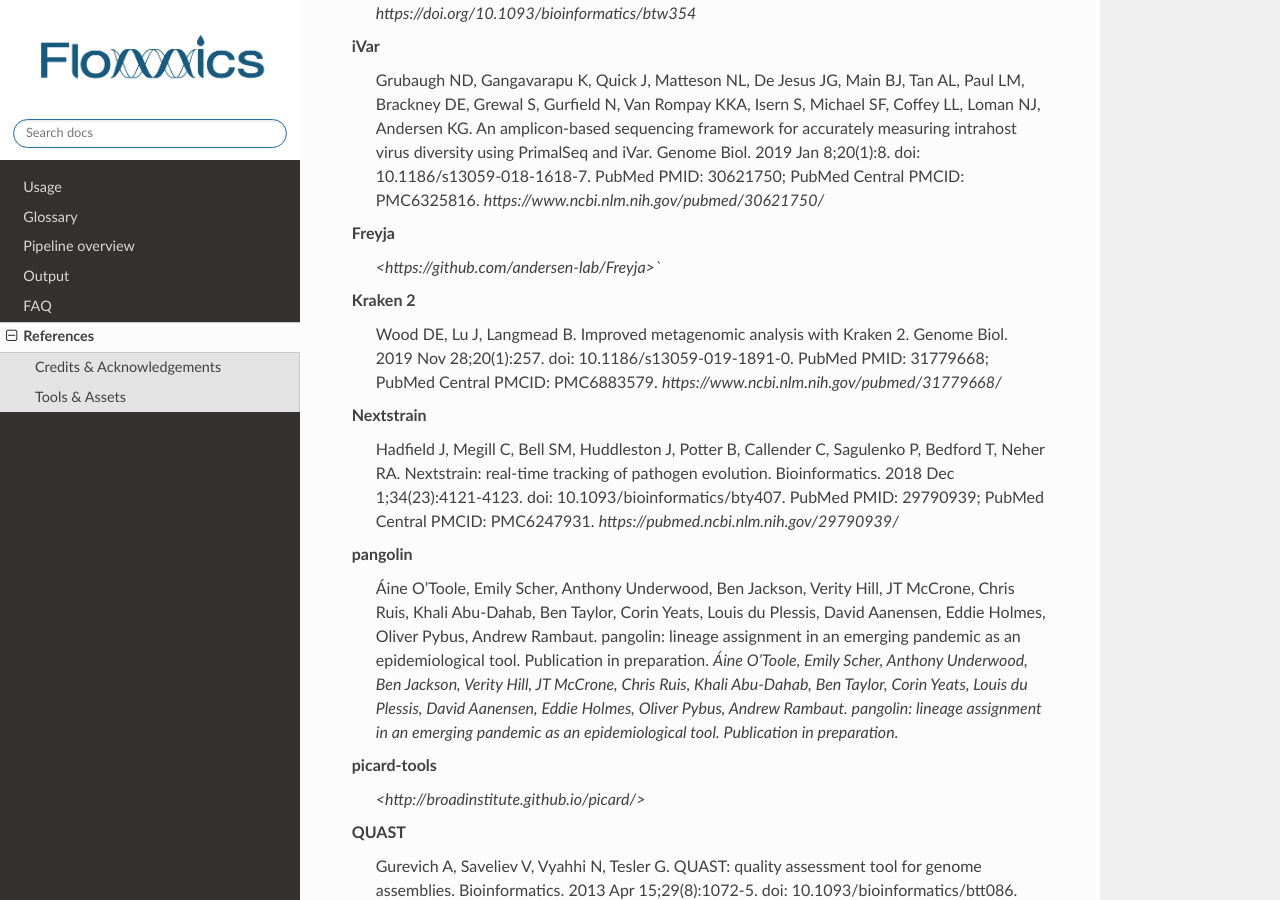
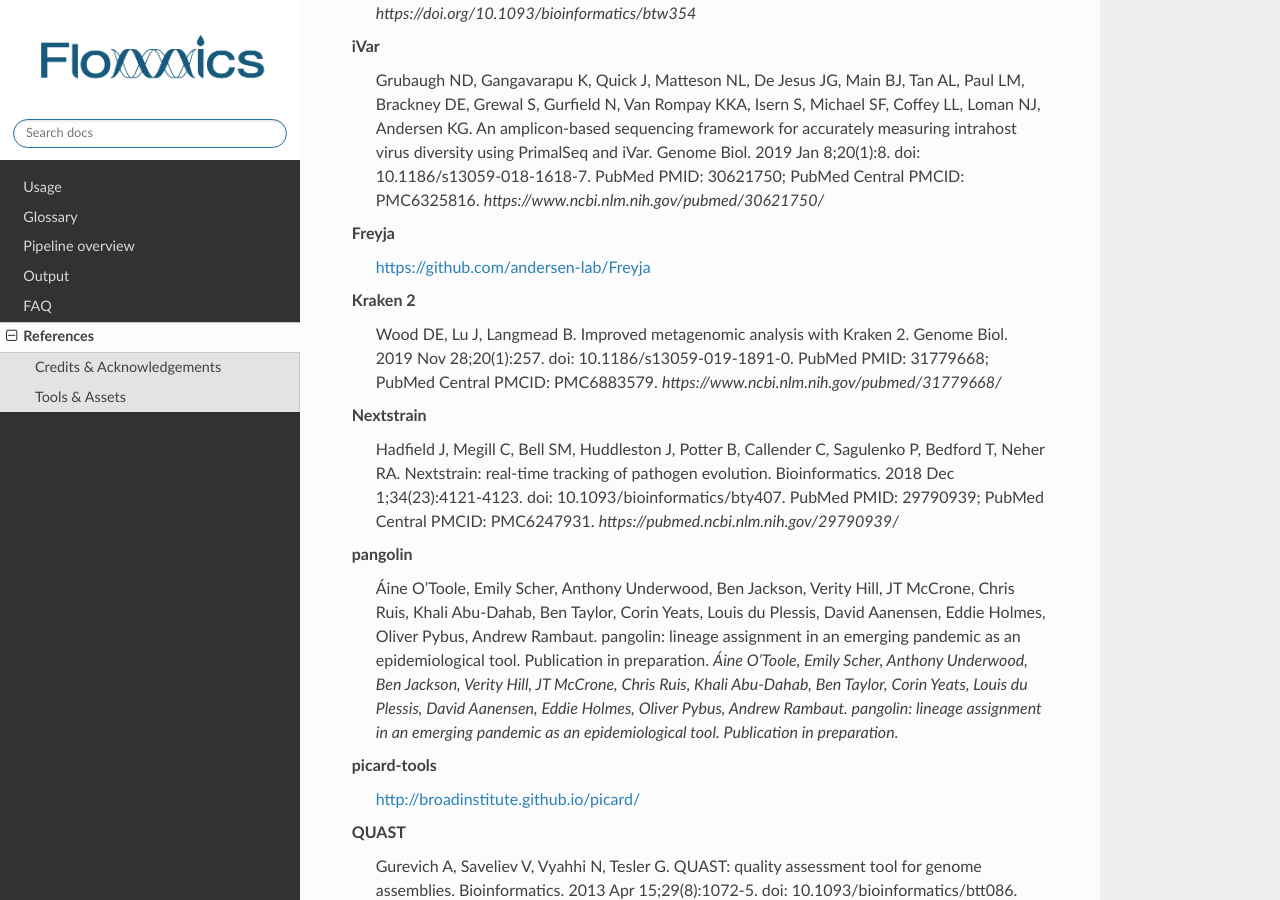
Before and after one commit to Flomics/wastewaters-manual, a Sphinx documentation site: the page built from docs/source/references.rst, in a window 1280 px wide and 900 px high, scrolled down 1262 px. Built offline with Sphinx 7.4.7 and the Read the Docs theme 2.0.0, drawn with Linux system fonts in a browser that asks for light colours; some of the changed text lies outside the part shown.

Commit message:
citations and usage

```diff
--- a/docs/source/references.rst
+++ b/docs/source/references.rst
@@ -7,7 +7,7 @@
 The pipeline is based on `nf-core's <https://pubmed.ncbi.nlm.nih.gov/32055031/>`_ `viralrecon <https://nf-co.re/viralrecon/1.1.0>`_ pipeline version 1.1.0.
 
 **nf-core**
-    Ewels, P., Peltzer, A., Fillinger, S., Patel, H., Alneberg, J., Wilm, A., Garcia, M. U., Di Tommaso, P., & Nahnsen, S. (2020). The nf-core framework for community-curated bioinformatics pipelines. Nature biotechnology, 38(3), 276–278. `<https://doi.org/10.1038/s41587-020-0439-x>`
+    Ewels, P., Peltzer, A., Fillinger, S., Patel, H., Alneberg, J., Wilm, A., Garcia, M. U., Di Tommaso, P., & Nahnsen, S. (2020). The nf-core framework for community-curated bioinformatics pipelines. Nature biotechnology, 38(3), 276–278. `<https://doi.org/10.1038/s41587-020-0439-x>`_
 
 Tools & Assets
 +++++++++++++++++
@@ -37,7 +37,7 @@
     Grubaugh ND, Gangavarapu K, Quick J, Matteson NL, De Jesus JG, Main BJ, Tan AL, Paul LM, Brackney DE, Grewal S, Gurfield N, Van Rompay KKA, Isern S, Michael SF, Coffey LL, Loman NJ, Andersen KG. An amplicon-based sequencing framework for accurately measuring intrahost virus diversity using PrimalSeq and iVar. Genome Biol. 2019 Jan 8;20(1):8. doi: 10.1186/s13059-018-1618-7. PubMed PMID: 30621750; PubMed Central PMCID: PMC6325816. `https://www.ncbi.nlm.nih.gov/pubmed/30621750/`
 
 **Freyja**
-    `<https://github.com/andersen-lab/Freyja>``
+    `<https://github.com/andersen-lab/Freyja>`_
 
 **Kraken 2**
     Wood DE, Lu J, Langmead B. Improved metagenomic analysis with Kraken 2. Genome Biol. 2019 Nov 28;20(1):257. doi: 10.1186/s13059-019-1891-0. PubMed PMID: 31779668; PubMed Central PMCID: PMC6883579. `https://www.ncbi.nlm.nih.gov/pubmed/31779668/`
@@ -49,7 +49,7 @@
     Áine O'Toole, Emily Scher, Anthony Underwood, Ben Jackson, Verity Hill, JT McCrone, Chris Ruis, Khali Abu-Dahab, Ben Taylor, Corin Yeats, Louis du Plessis, David Aanensen, Eddie Holmes, Oliver Pybus, Andrew Rambaut. pangolin: lineage assignment in an emerging pandemic as an epidemiological tool. Publication in preparation. `Áine O'Toole, Emily Scher, Anthony Underwood, Ben Jackson, Verity Hill, JT McCrone, Chris Ruis, Khali Abu-Dahab, Ben Taylor, Corin Yeats, Louis du Plessis, David Aanensen, Eddie Holmes, Oliver Pybus, Andrew Rambaut. pangolin: lineage assignment in an emerging pandemic as an epidemiological tool. Publication in preparation.`
 
 **picard-tools**
-    `<http://broadinstitute.github.io/picard/>`
+    `<http://broadinstitute.github.io/picard/>`_
 
 **QUAST**
     Gurevich A, Saveliev V, Vyahhi N, Tesler G. QUAST: quality assessment tool for genome assemblies. Bioinformatics. 2013 Apr 15;29(8):1072-5. doi: 10.1093/bioinformatics/btt086. Epub 2013 Feb 19. PubMed PMID: 23422339; PubMed Central PMCID: PMC3624806. `https://www.ncbi.nlm.nih.gov/pubmed/23422339/`
```
